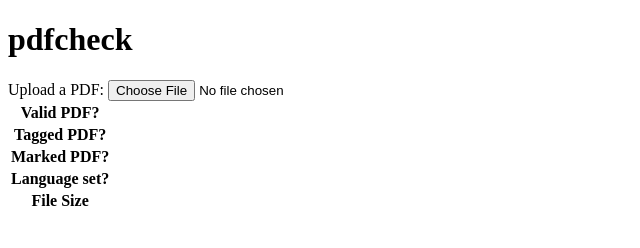
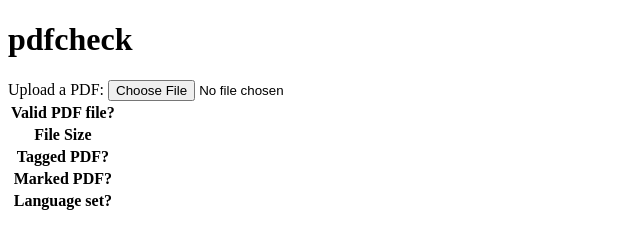
Before and after one commit to joaofernandesuk/pdfcheck, a plain HTML site: page index.html in a window 1280 px wide. Shown: the whole page, without its empty margins (0-640 px from the left). Drawn offline with Linux system fonts and the light colour scheme.

Commit message:
More specific

```diff
--- a/index.html
+++ b/index.html
@@ -12,8 +12,12 @@
   <table>
     <tbody>
       <tr>
-        <th scope="row">Valid PDF?</th>
+        <th scope="row">Valid PDF file?</th>
         <td id="pdfValid"></td>
+      </tr>
+      <tr>
+        <th scope="row">File Size</th>
+        <td id="pdfSize"></td>
       </tr>
       <tr>
         <th scope="row">Tagged PDF?</th>
@@ -27,10 +31,6 @@
         <th scope="row">Language set?</th>
         <td id="pdfLang"></td>
       </tr>
-      <tr>
-        <th scope="row">File Size</th>
-        <td id="pdfSize"></td>
-      </tr>
     </tbody>
   </table>
   <div id="fileHeader"></div>
```
